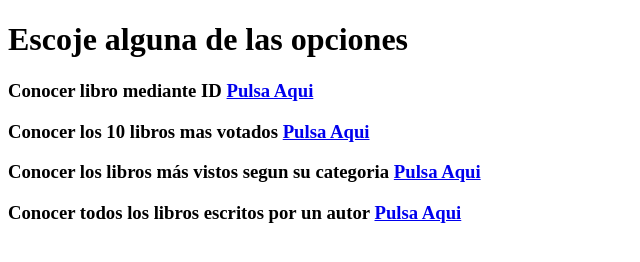
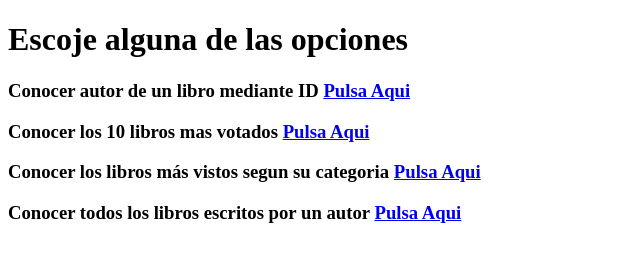
Before and after one commit to davidceballos/openlibra, a plain HTML site: page index.html in a window 1280 px wide. Shown: the whole page, without its empty margins (0-640 px from the left). Drawn offline with Linux system fonts and the light colour scheme.

Commit message:
Update index.html

```diff
--- a/index.html
+++ b/index.html
@@ -6,7 +6,7 @@
   </head>
   <body>
     <h1> Escoje alguna de las opciones</h1>
-    <h3> Conocer libro mediante ID <a href="id.html"> Pulsa Aqui </a> </h3>
+    <h3> Conocer autor de un libro mediante ID <a href="id.html"> Pulsa Aqui </a> </h3>
     <h3> Conocer los 10 libros mas votados <a href="librosmasvotados.html"> Pulsa Aqui </a> </h3>
     <h3> Conocer los libros más vistos segun su categoria <a href="librosmasvisto.html"> Pulsa Aqui </a> </h3>
     <h3> Conocer todos los libros escritos por un autor <a href="librosdeunautor.html"> Pulsa Aqui </a> </h3>
```
